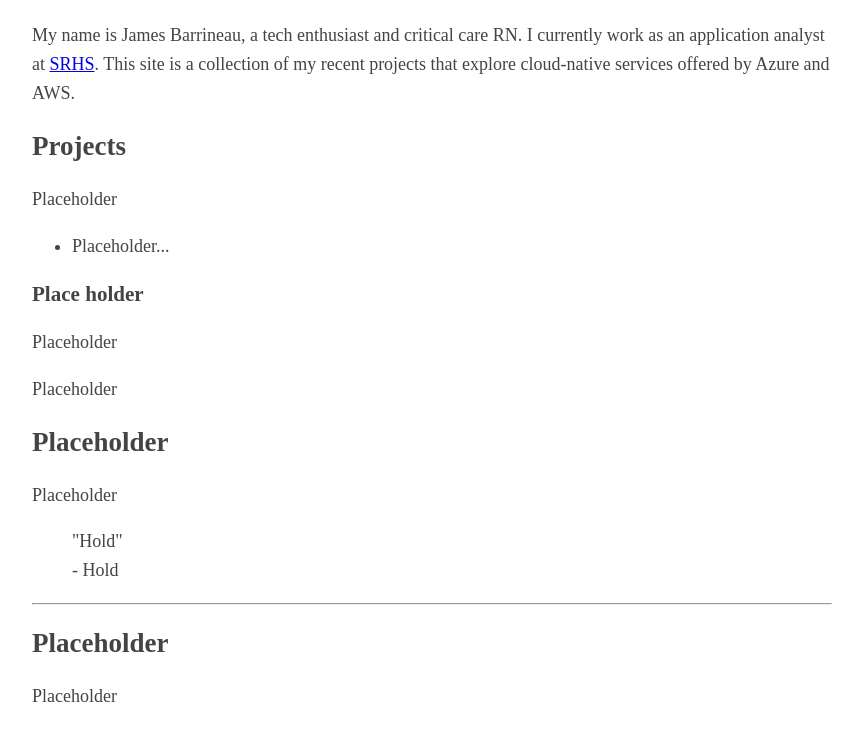
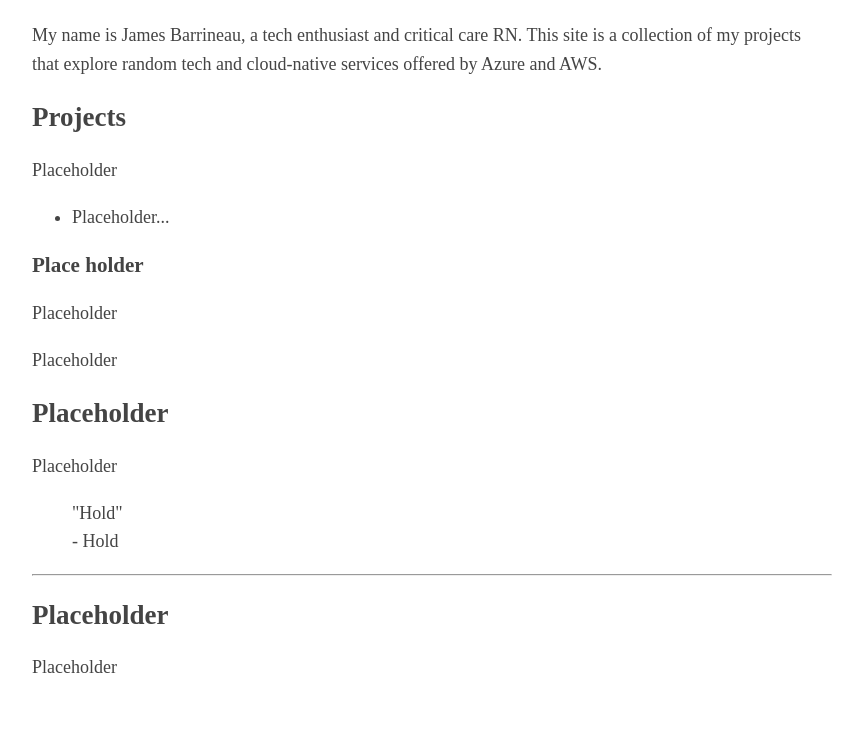
Before and after one commit to jBarrineau/jBarrineau.github.io, a plain HTML site: page index.html in a window 1280 px wide. Shown: the part 86-826 px from the top of the page, without its empty margins (208-1071 px from the left). Drawn offline with Linux system fonts and the light colour scheme.

Commit message:
updating index

```diff
--- a/index.html
+++ b/index.html
@@ -27,10 +27,8 @@
 <body>
     <header>
         <h1>Welcome</h1>
-        <aside>My name is James Barrineau, a tech enthusiast and critical care RN. I currently work
-            as an application analyst at <a href="https://www.spartanburgregional.com/" title="SRHS">SRHS</a>. This site
-            is a collection
-            of my recent projects that explore cloud-native services offered by Azure and AWS.
+        <aside>My name is James Barrineau, a tech enthusiast and critical care RN. This site
+            is a collection of my projects that explore random tech and cloud-native services offered by Azure and AWS.
         </aside>
     </header>
 
```
